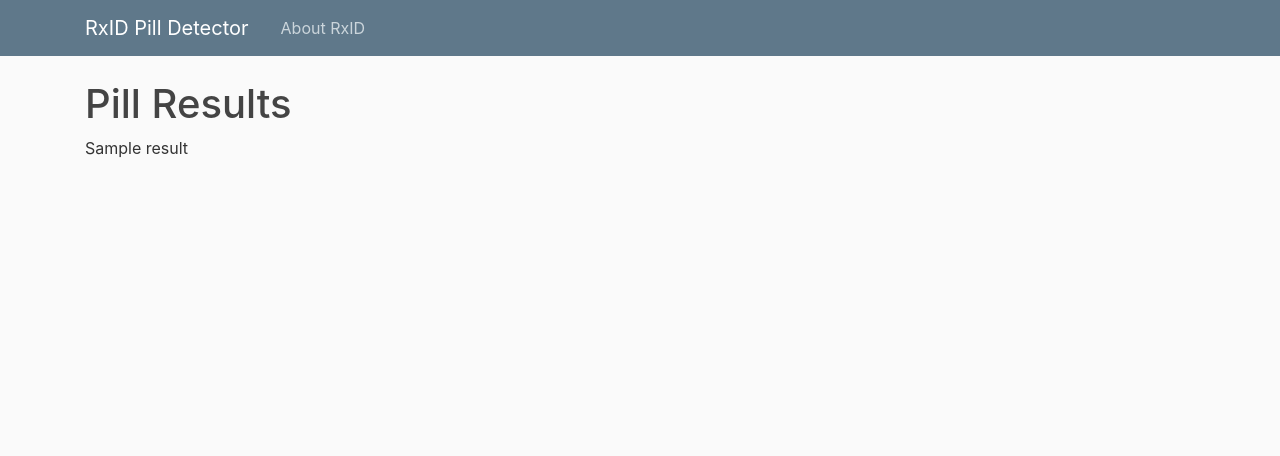
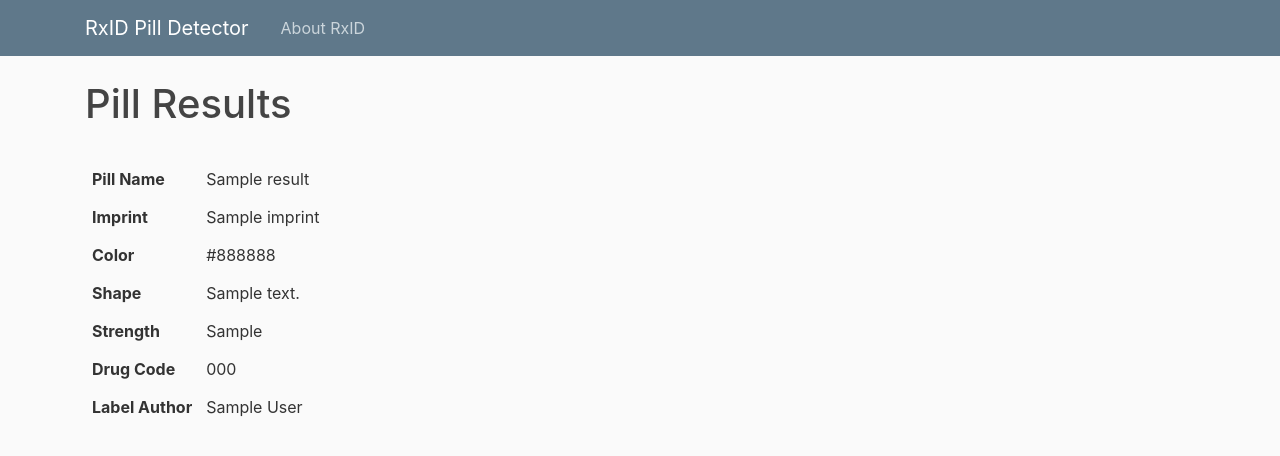
Before and after one commit to labs12-rxid/DS, a Flask app: template Web Service Endpoint/templates/results.html in a window 1280 px wide. Shown: the top 456 px of the page. Run offline with Flask 2, Linux system fonts and the light colour scheme; the template is opened without the code that fills it: most values are stand-ins (such as "Sample title", 1, 10 or a date in 2020); some libraries are stand-ins or nearby versions.

Commit message:
Initial Changes to Home page

```diff
--- a/Web Service Endpoint/application.py
+++ b/Web Service Endpoint/application.py
@@ -7,7 +7,6 @@ from joblib import load
 from flask_cors import CORS
 import pandas as pd
 import json
-import atexit
 
 # ______ Module imports _____
 from rxid_util import parse_input
@@ -40,11 +39,17 @@ def upload():
         rekog_info = post_rekog(data)
         # shape_info = shape_detect(data)
         print('rekog complete - found:', rekog_info)
-        output_info = query_from_rekog(rekog_info)
+        output_json = query_from_rekog(rekog_info)
+        if output_json == []:
+            output_dict = []
+        else:
+            # Replacing nulls for Nones to avoid errors with 'eval' method
+            output_json = output_json[0].replace('null', 'None')
+            # 'eval' built-in method will return the pass in expression as Python
+            output_dict = list(eval(output_json))
     else:
-        output_info = ["No image provided"]
-    return render_template("results.html", result=output_info)
-
+        return 'You did not select an image file from your device for us to process.\n Please go back choose an image.'
+    return render_template("results.html", results=output_dict)
 
 # ___________  /about  __________________
 @application.route("/about")
--- a/Web Service Endpoint/templates/results.html
+++ b/Web Service Endpoint/templates/results.html
@@ -1,5 +1,45 @@
 {% extends "layout.html" %}
 {% block content %}
     <h1>Pill Results</h1>
-    <p>{{ result }}</p>
+    {% if results==[] %}
+        <br>
+        <h3>We did not find a match with any of the pills in our database.</h3>
+    {% else %}
+        {% for result in results %}
+            <table id="vertical-1" cellpadding="7">
+                <div>
+                    <tr>
+                        <th>Pill Name</th>
+                        <td>{{ result.medicine_name }}</td>
+                    </tr>
+                    <tr>
+                        <th>Imprint</th>
+                        <td>{{ result.imprint }}</td>
+                    </tr>
+                    <tr>
+                        <th>Color</th>
+                        <td>{{ result.color_text }}</td>
+                    </tr>
+                    <tr>
+                        <th>Shape</th>
+                        <td>{{ result.shape_text }}</td>
+                    </tr>
+                    <tr>
+                        <th>Strength</th>
+                        <td>{{ result.spl_strength }}</td>
+                    </tr>
+                    <tr>
+                        <th>Drug Code</th>
+                        <td>{{ result.product_code }}</td>
+                    </tr>
+                    <tr>
+                        <th>Label Author</th>
+                        <td>{{ result.author }}</td>
+                    </tr>
+                    <br>
+                </div>
+            </table>
+        {% endfor %}
+    {% endif %}
+    <!-- <p>{{ results }}</p> -->
 {% endblock content %}
```
Also changed, not shown: 1 other file.
